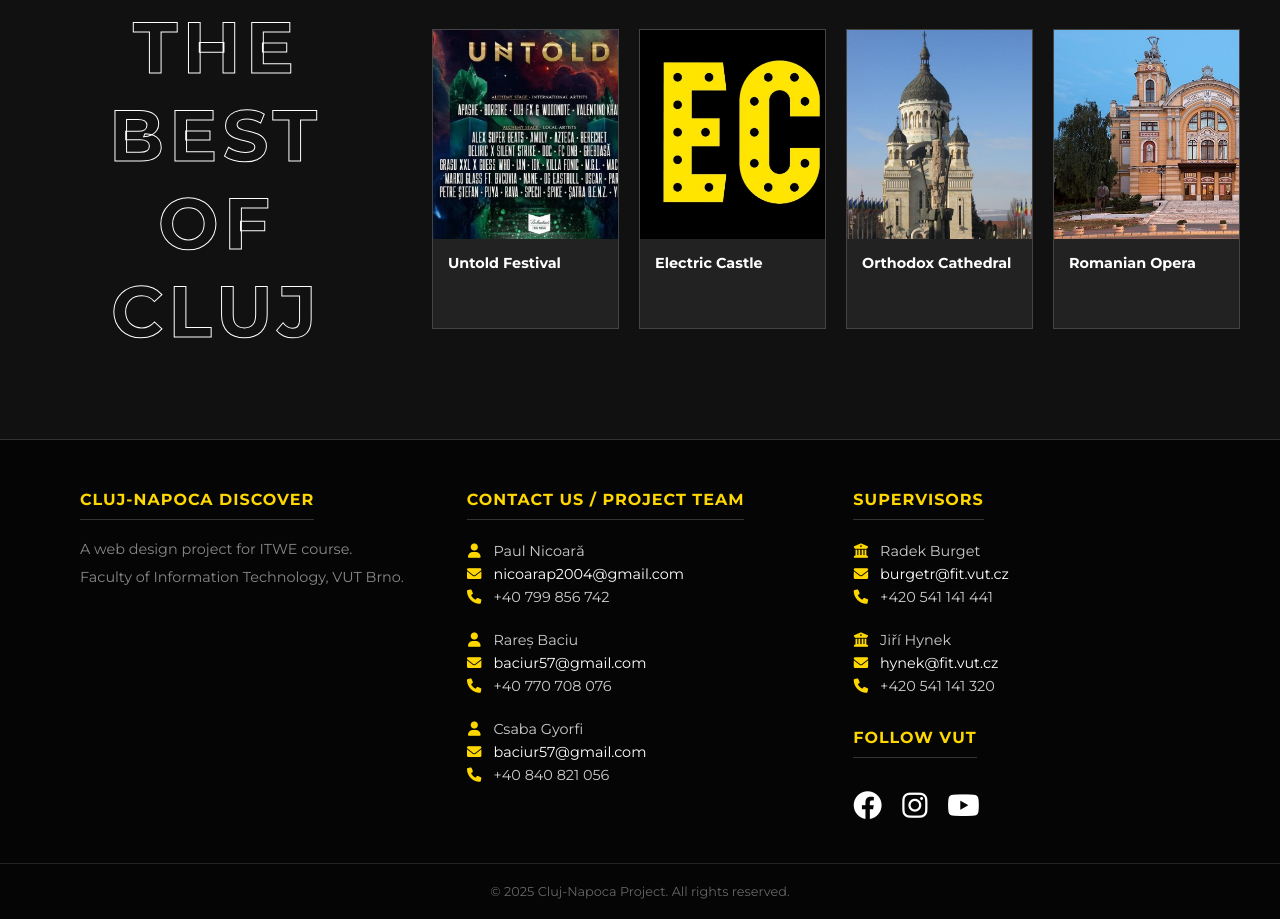
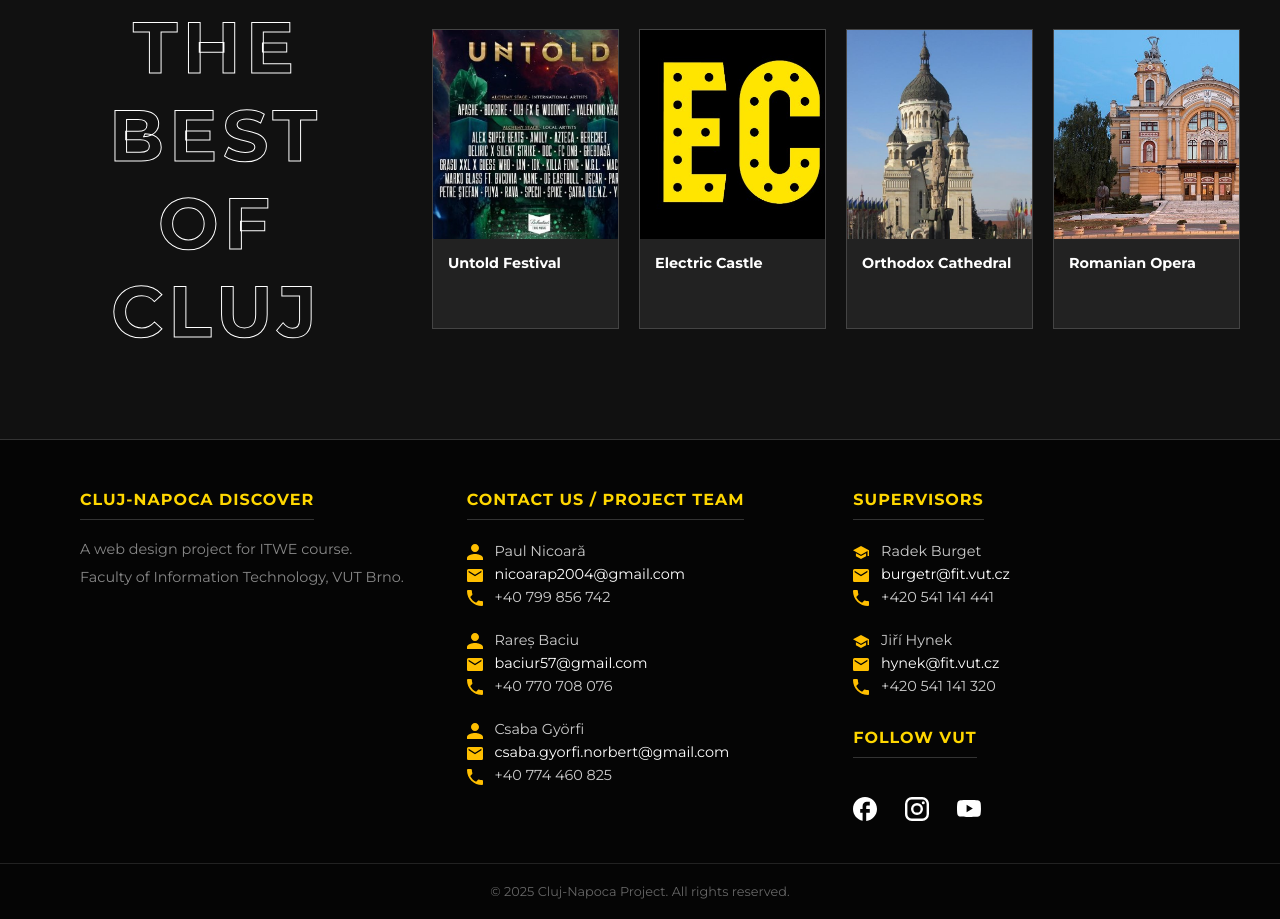
Before and after one commit to PaulNicoara252/ITWe_Cluj-Napoca_City_Presentation, a website: page index.html in a window 1280 px wide. Shown: the part 831-1750 px from the top of the page. Drawn offline with Linux system fonts and the light colour scheme.

Commit message:
fixed the icons on the main page

```diff
--- a/css/style.css
+++ b/css/style.css
@@ -992,3 +992,78 @@
 .news-opera {
     background-image: url('../img/culture/romanian_opera/main.jpg');
 }
+/* --- SVG ICONS REPLACEMENT --- */
+
+/* 1. Common Style for all SVG icons */
+.svg-icon {
+    width: 16px;            /* Standard icon size matching font size */
+    height: auto;
+    vertical-align: middle; /* Aligns perfectly with text */
+    margin-right: 8px;      /* Space between icon and text */
+    transition: transform 0.3s, filter 0.3s;
+}
+
+/* 2. GOLD FILTER */
+/* Used for: Footer Contact Icons (User, Phone, Univ), Overlay Search */
+.icon-gold {
+    /* Filter to turn black SVG to Gold (#ffd700) */
+    filter: invert(86%) sepia(26%) saturate(6246%) hue-rotate(358deg) brightness(101%) contrast(106%);
+}
+
+/* 3. WHITE FILTER */
+/* Used for: Header Search, Social Media Icons (initially) */
+.icon-white {
+    /* Filter to turn black SVG to White */
+    filter: invert(100%) sepia(93%) saturate(0%) hue-rotate(201deg) brightness(106%) contrast(106%);
+}
+
+/* 4. GENERIC HOVER (for icons that don't have specific hover class) */
+a:hover .icon-white {
+    filter: invert(86%) sepia(26%) saturate(6246%) hue-rotate(358deg) brightness(101%) contrast(106%);
+    transform: scale(1.1);
+}
+
+/* 5. Specific Tweaks */
+
+/* Social Icons need to be slightly bigger */
+.social-svg {
+    width: 24px;
+}
+
+/* Overlay Search Icon needs to be bigger */
+.icon-overlay {
+    width: 30px;
+    margin: 0;
+}
+
+/* Fix Overlay Button Alignment */
+.overlay button {
+    display: flex;
+    align-items: center;
+    justify-content: center;
+    padding: 10px;
+}
+
+/* --- Social Media Specific Hover Colors --- */
+
+/* Facebook Hover (#1877F2) */
+a:hover .icon-facebook {
+    filter: invert(40%) sepia(11%) saturate(1987%) hue-rotate(175deg) brightness(140%) contrast(169%) !important;
+    transform: scale(1.1);
+}
+
+/* Instagram Hover (#E4CE40) */
+a:hover .icon-instagram {
+    filter: invert(37%) sepia(47%) saturate(327%) hue-rotate(14deg) brightness(155%) contrast(189%) !important;
+    transform: scale(1.1);
+}
+
+/* YouTube Hover (#FF0000) */
+a:hover .icon-youtube {
+    filter: invert(19%) sepia(95%) saturate(7456%) hue-rotate(358deg) brightness(101%) contrast(123%) !important;
+    transform: scale(1.1);
+}
+/* turns the find something text from white to gold on hover */
+.search:hover {
+    color: #ffd700;
+}
--- a/index.html
+++ b/index.html
@@ -5,14 +5,13 @@
     <meta name="viewport" content="width=device-width, initial-scale=1.0">
     <title>Cluj-Napoca - Discover the Magic</title>
     <link rel="stylesheet" href="css/style.css">
-    <link rel="stylesheet" href="https://cdnjs.cloudflare.com/ajax/libs/font-awesome/6.0.0/css/all.min.css">
     <link href="https://fonts.googleapis.com/css2?family=Montserrat:wght@300;400;700&display=swap" rel="stylesheet">
 </head>
 <body>
 
 <div class="video-background">
     <video autoplay muted loop id="bg-video">
-        <source src="img/cluj_video.mp4" type="video/mp4">
+        <source src="img/video.mp4" type="video/mp4">
     </video>
     <div class="video-overlay"></div> </div>
 
@@ -132,9 +131,10 @@
         </nav>
 
         <div class="header-utils">
-            <a href="javascript:void(0)" onclick="openSearch()">🔍 Find something</a>
+            <a href="javascript:void(0)" onclick="openSearch()">
+                <img src="./img/icons/search.svg" class="svg-icon icon-white" alt="Search"><p class="search">Find something</p>
+            </a>
         </div>
-    </div>
 </header>
 
 <section class="hero-content">
@@ -184,51 +184,51 @@
         <div class="footer-col">
             <h3>Contact us / PROJECT TEAM</h3>
             <div class="contact-item">
-                <i class="fas fa-user"></i> Paul Nicoară<br>
-                <a href="mailto:nicoarap2004@gmail.com"><i class="fas fa-envelope"></i> nicoarap2004@gmail.com</a><br>
-                <span><i class="fas fa-phone"></i> +40 799 856 742</span>
+                <img src="./img/icons/user.svg" class="svg-icon icon-gold" alt="User"> Paul Nicoară<br>
+                <a href="mailto:nicoarap2004@gmail.com"><img src="./img/icons/mail.svg" class="svg-icon icon-gold" alt="Mail"> nicoarap2004@gmail.com</a><br>
+                <span><img src="./img/icons/phone.svg" class="svg-icon icon-gold" alt="Phone"> +40 799 856 742</span>
             </div>
             <div class="contact-item">
-                <i class="fas fa-user"></i> Rareș Baciu<br>
-                <a href="mailto:baciur57@gmail.com"><i class="fas fa-envelope"></i> baciur57@gmail.com</a><br>
-                <span><i class="fas fa-phone"></i> +40 770 708 076</span>
+                <img src="./img/icons/user.svg" class="svg-icon icon-gold" alt="User"> Rareș Baciu<br>
+                <a href="mailto:baciur57@gmail.com"><img src="./img/icons/mail.svg" class="svg-icon icon-gold" alt="Mail"> baciur57@gmail.com</a><br>
+                <span><img src="./img/icons/phone.svg" class="svg-icon icon-gold" alt="Phone"> +40 770 708 076</span>
             </div>
             <div class="contact-item">
-                <i class="fas fa-user"></i> Csaba Gyorfi<br>
-                <a href="mailto:baciur57@gmail.com"><i class="fas fa-envelope"></i> baciur57@gmail.com</a><br>
-                <span><i class="fas fa-phone"></i> +40 840 821 056</span>
+                <img src="./img/icons/user.svg" class="svg-icon icon-gold" alt="User"> Csaba Györfi<br>
+                <a href="mailto:csaba.gyorfi.norbert@gmail.com"><img src="./img/icons/mail.svg" class="svg-icon icon-gold" alt="Mail"> csaba.gyorfi.norbert@gmail.com</a><br>
+                <span><img src="./img/icons/phone.svg" class="svg-icon icon-gold" alt="Phone"> +40 774 460 825</span>
             </div>
         </div>
 
         <div class="footer-col">
             <h3>SUPERVISORS</h3>
             <div class="contact-item">
-                <i class="fas fa-university"></i> Radek Burget<br>
-                <a href="mailto:burgetr@fit.vut.cz"><i class="fas fa-envelope"></i> burgetr@fit.vut.cz</a><br>
-                <span><i class="fas fa-phone"></i> +420 541 141 441</span>
+                <img src="./img/icons/univ.svg" class="svg-icon icon-gold" alt="University"> Radek Burget<br>
+                <a href="mailto:burgetr@fit.vut.cz"><img src="./img/icons/mail.svg" class="svg-icon icon-gold" alt="Mail"> burgetr@fit.vut.cz</a><br>
+                <span><img src="./img/icons/phone.svg" class="svg-icon icon-gold" alt="Phone"> +420 541 141 441</span>
             </div>
             <div class="contact-item">
-                <i class="fas fa-university"></i> Jiří Hynek<br>
-                <a href="mailto:hynek@fit.vut.cz"><i class="fas fa-envelope"></i> hynek@fit.vut.cz</a><br>
-                <span><i class="fas fa-phone"></i> +420 541 141 320</span>
+                <img src="./img/icons/univ.svg" class="svg-icon icon-gold" alt="University"> Jiří Hynek<br>
+                <a href="mailto:hynek@fit.vut.cz"><img src="./img/icons/mail.svg" class="svg-icon icon-gold" alt="Mail"> hynek@fit.vut.cz</a><br>
+                <span><img src="./img/icons/phone.svg" class="svg-icon icon-gold" alt="Phone"> +420 541 141 320</span>
             </div>
 
             <div class="social-section" style="margin-top: 30px;">
                 <h3>FOLLOW VUT</h3>
                 <div class="social-icons">
                     <a href="https://www.facebook.com/BrnoUniversityOfTechnology" target="_blank" title="Facebook">
-                        <i class="fab fa-facebook"></i>
+                        <img src="./img/icons/facebook.svg" class="svg-icon icon-white social-svg icon-facebook" alt="Facebook">
                     </a>
                     <a href="https://www.instagram.com/fit.vut/?__d=1utm_sourceig_embed" target="_blank" title="Instagram">
-                        <i class="fab fa-instagram"></i>
+                        <img src="./img/icons/instagram.svg" class="svg-icon icon-white social-svg icon-instagram" alt="Instagram">
                     </a>
                     <a href="https://www.youtube.com/@FIT_VUT/videos" target="_blank" title="YouTube">
-                        <i class="fab fa-youtube"></i>
+                        <img src="./img/icons/youtube.svg" class="svg-icon icon-white social-svg icon-youtube" alt="YouTube">
                     </a>
                 </div>
             </div>
         </div>
-    </div>
+        </div>
 
     <div class="footer-bottom">
         <p>&copy; 2025 Cluj-Napoca Project. All rights reserved.</p>
@@ -239,7 +239,9 @@
 
     <div class="overlay-content">
         <input type="text" placeholder="Type here (e.g., hotel, untold, food)..." id="searchInput">
-        <button type="button" onclick="performSearch()"><i class="fas fa-search"></i></button>
+        <button type="button" onclick="performSearch()">
+            <img src="./img/icons/search.svg" class="svg-icon icon-gold icon-overlay" alt="Search">
+        </button>
     </div>
 </div>
 
```
